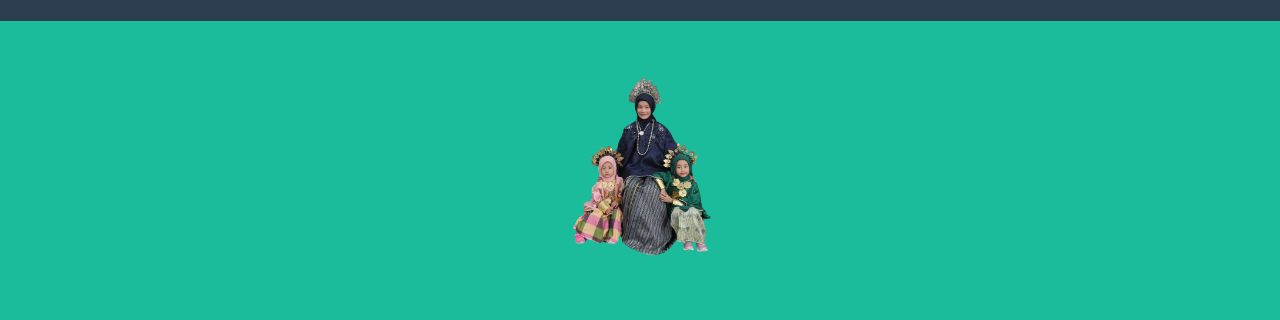
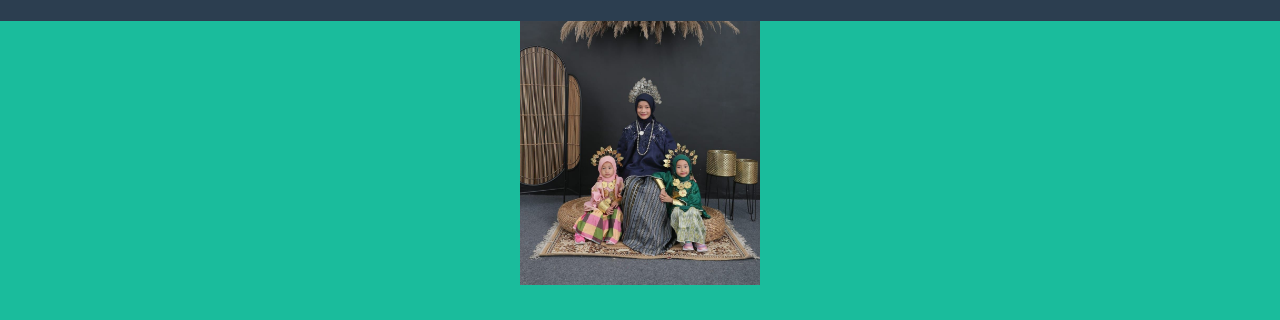
Before and after one commit to papabeard19/mkscoding, a plain HTML site: page index.html in a window 1280 px wide. Shown: the part 83-403 px from the top of the page. Drawn offline with nearby package versions, Linux system fonts and the light colour scheme.

Commit message:
rubah gambar index

```diff
--- a/index.html
+++ b/index.html
@@ -38,7 +38,7 @@
         <header class="masthead bg-primary text-white text-center p-2">
             <div class="container d-flex align-items-center flex-column">
                 <!-- Masthead Avatar Image-->
-                <img class="masthead-avatar img-fluid mb-5" src="assets/a.png" alt="..." />
+                <img class="masthead-avatar img-fluid mb-5" src="assets/a.jpeg" alt="..." />
                 <!-- Masthead Heading-->
                 <h1 class="masthead-heading text-uppercase mb-0">Assalamu alaikum </h1>
                 <!-- Icon Divider-->
```
